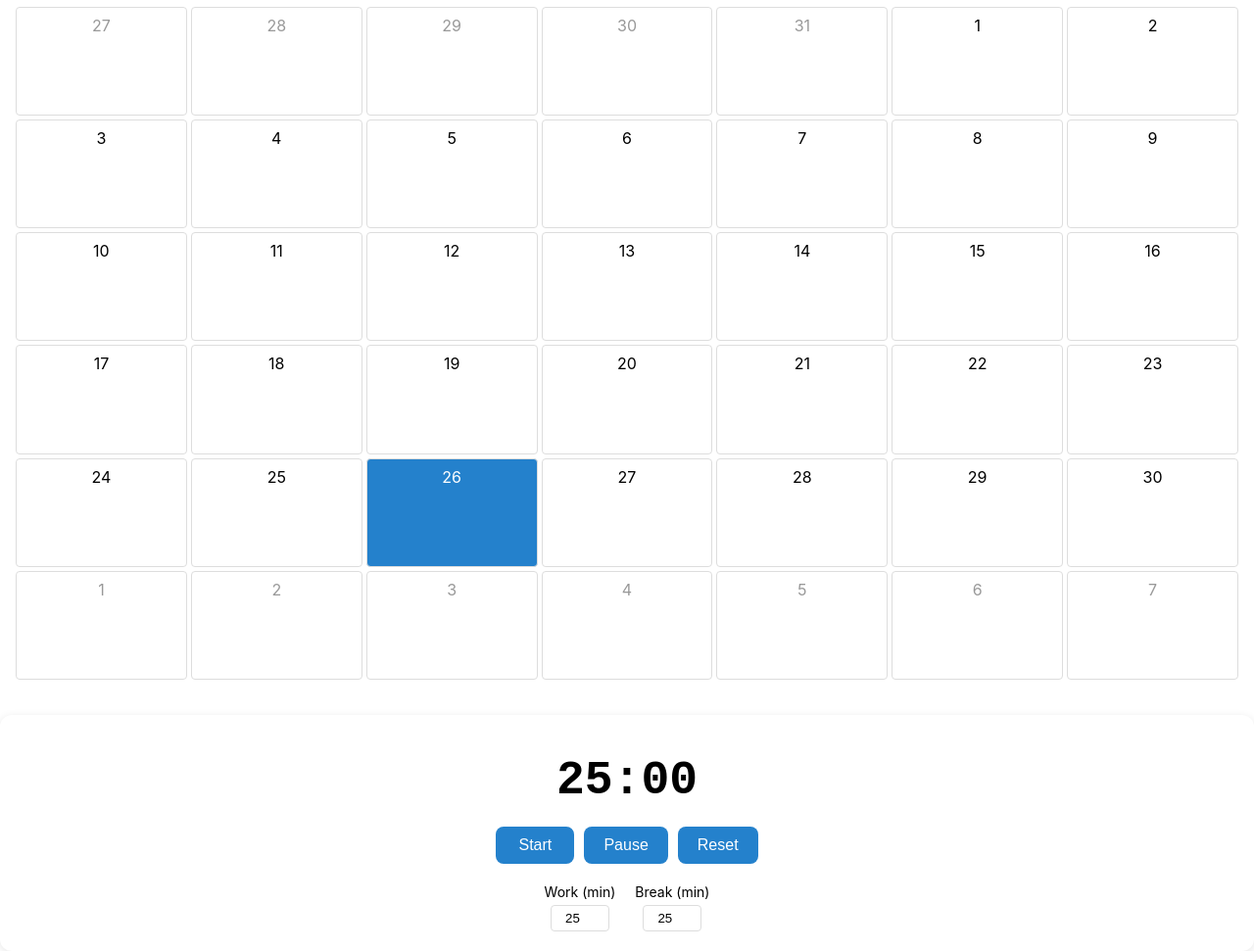
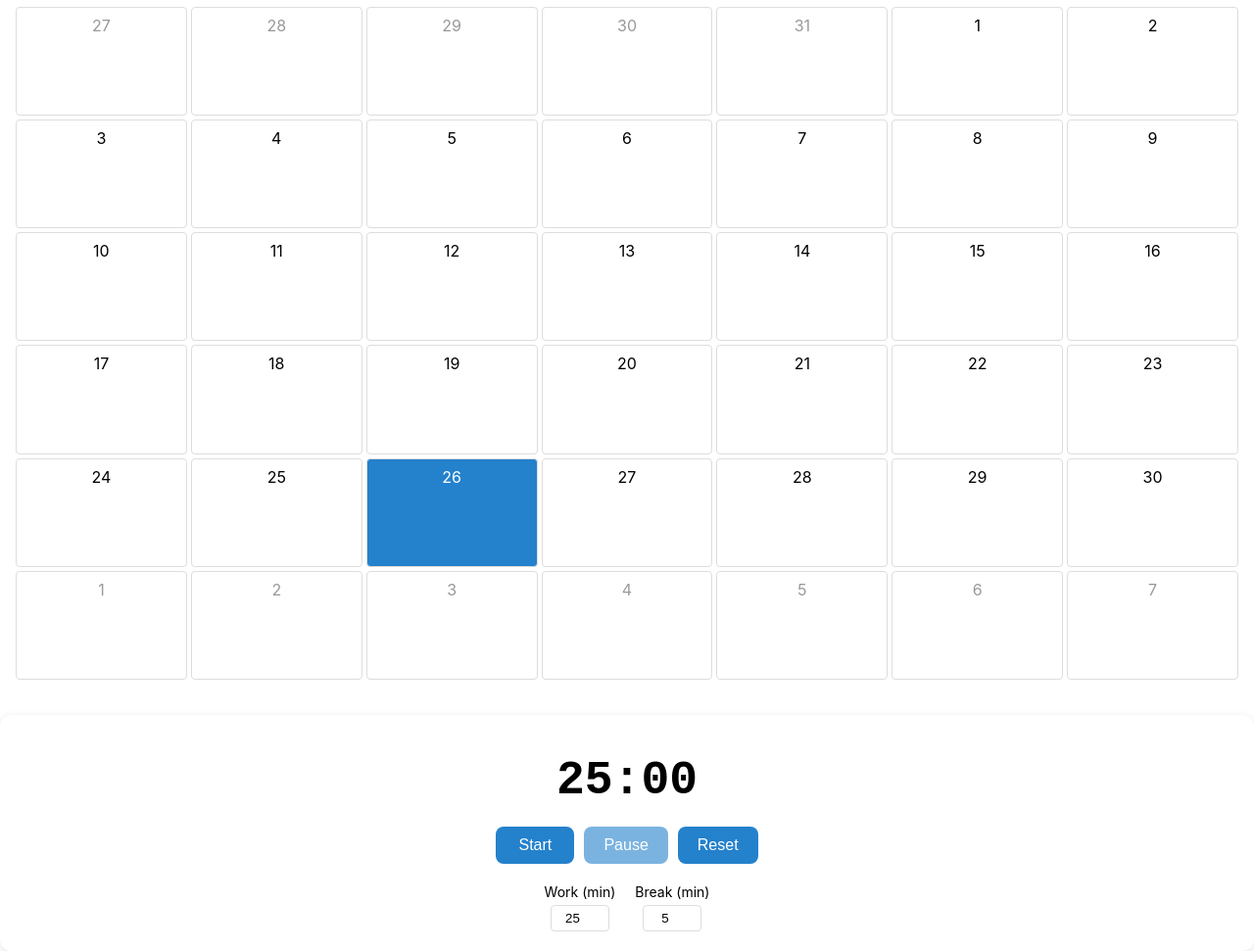
Before and after one commit to Cryptk1ddo/Hello-World, a plain HTML site: page index.html in a window 1280 px wide. Shown: the part 90-1061 px from the top of the page at 98% size. Drawn offline with Linux system fonts and the light colour scheme.

Commit message:
Update index.html

```diff
--- a/index.html
+++ b/index.html
@@ -44,15 +44,17 @@
             </div>
             <div class="setting">
                 <label for="breakTime">Break (min)</label>
-                <input type="number" id="breakTime" value="25" min="1" max="30">
+                <input type="number" id="breakTime" value="5" min="1" max="30">
             </div>
         </div>
     </div>
     <script src="script.js"></script>
+    <script src="pomodoro.js"></script>
     <script>
-        // Initialize the calendar when the page loads
+        // Initialize both calendar and pomodoro
         document.addEventListener('DOMContentLoaded', () => {
             new CalendarManager();
+            new PomodoroTimer();
         });
     </script>
 </body>
```
